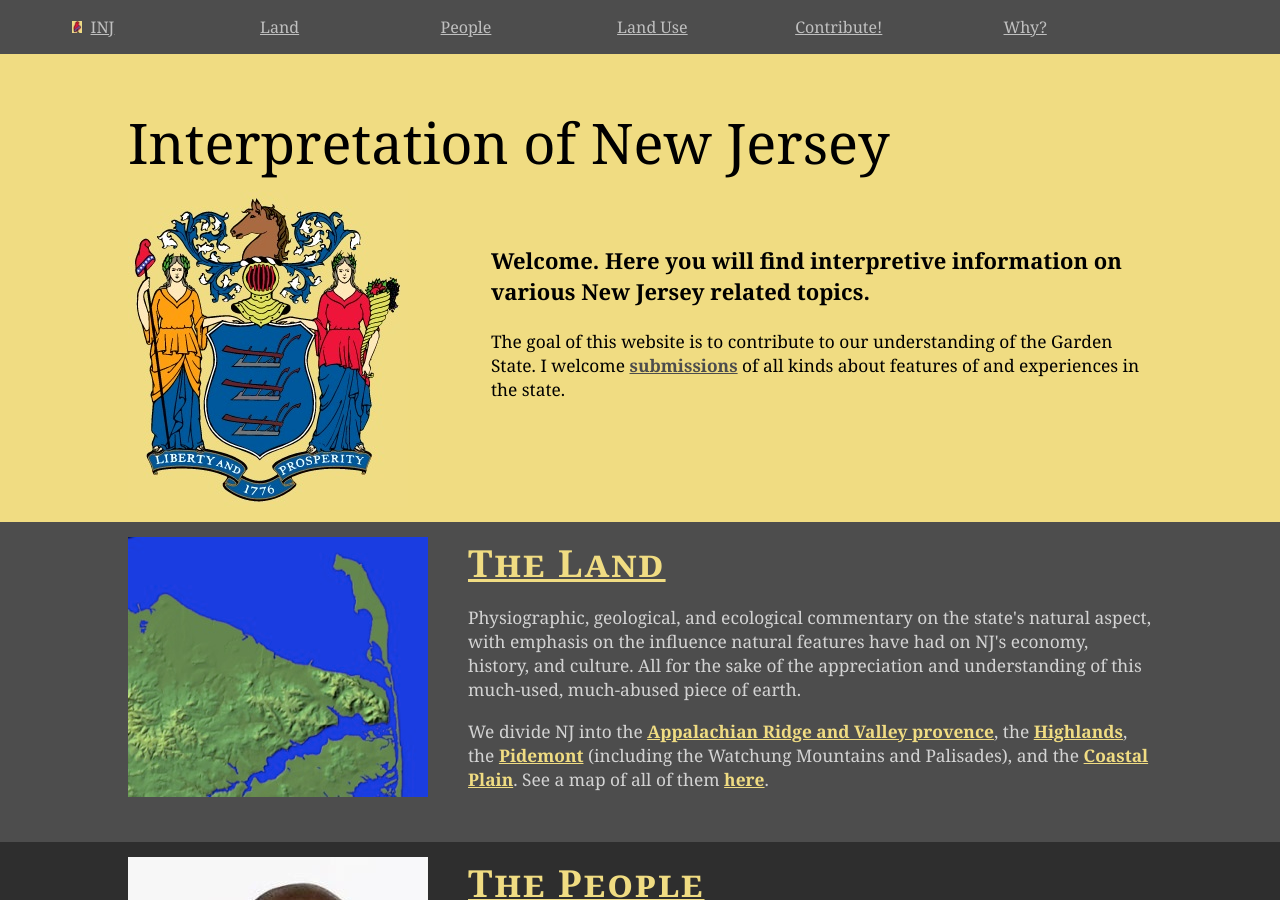
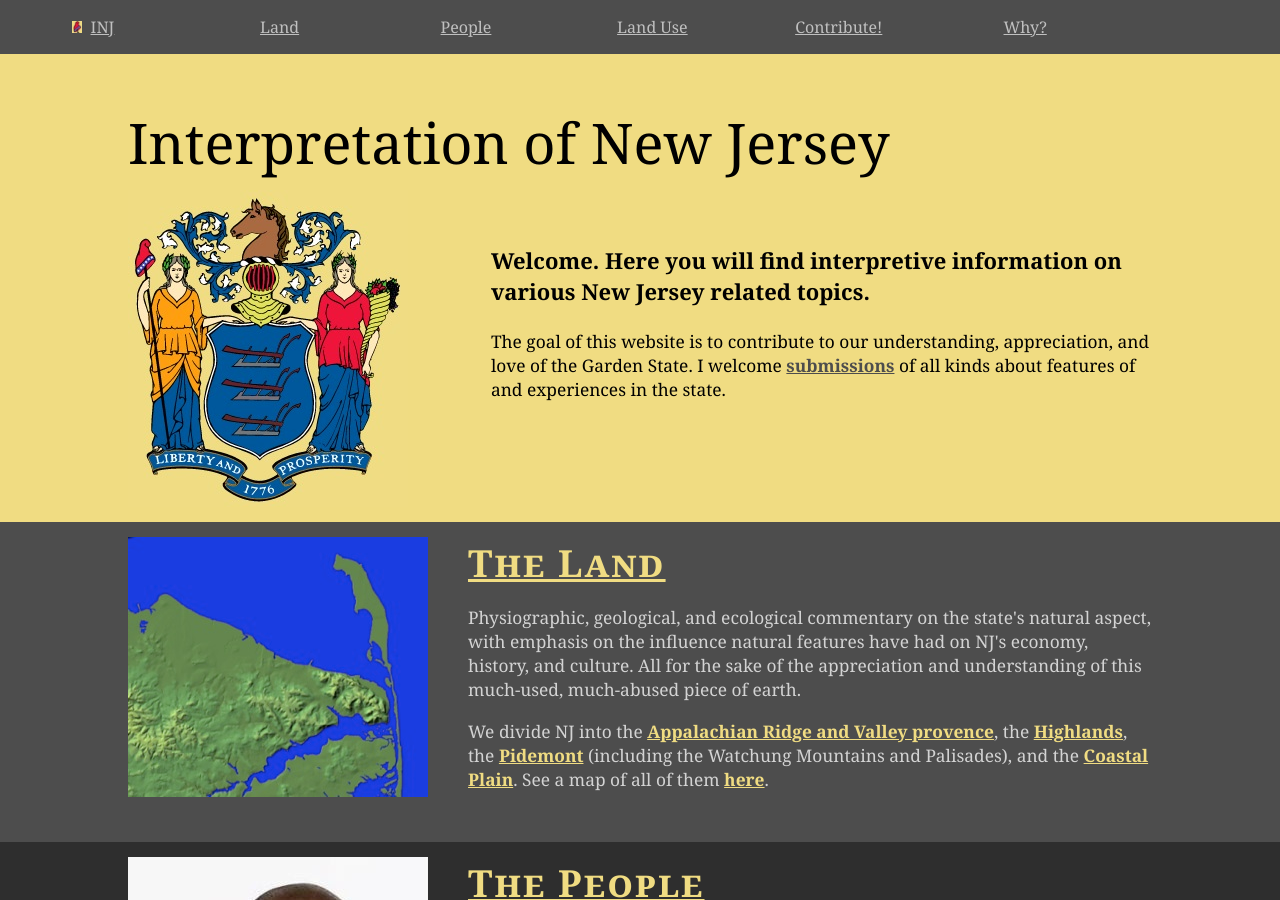
Before and after one commit to jonfried/oakafee.github.io, a Jekyll site: the page built from index.html, in a window 1280 px wide and 900 px high. Built offline with Jekyll 4.4.1, drawn with Linux system fonts in a browser that asks for light colours.

Commit message:
Update index.html

```diff
--- a/index.html
+++ b/index.html
@@ -11,7 +11,7 @@ title: Interpretation of NJ
     <div class="intro-text-area">
       <p class="intro-text">Welcome.  Here you will find interpretive information on various New Jersey related topics.  </p>
 
-      <p style="font-size:13pt;">The goal of this website is to contribute to our understanding of the Garden State. I welcome <a href="/submissions.html">submissions</a> of all kinds about features of and experiences in the state.
+      <p style="font-size:13pt;">The goal of this website is to contribute to our understanding, appreciation, and love of the Garden State. I welcome <a href="/submissions.html">submissions</a> of all kinds about features of and experiences in the state.
     </div>
   </div>
 <div style="clear:both;"></div>
```
